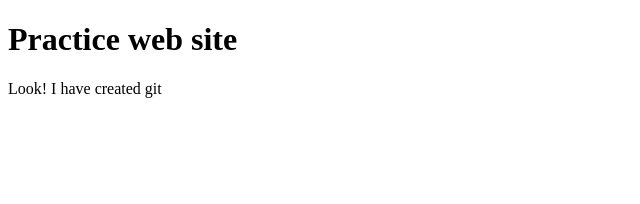
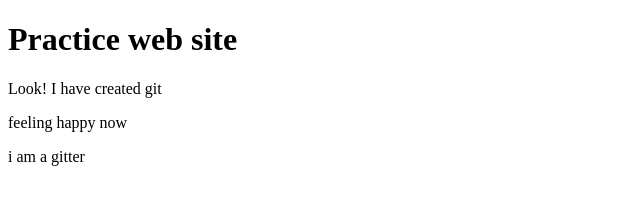
Before and after one commit to mdbinmokhtar/practice-web-site, a plain HTML site: page index.html in a window 1280 px wide. Shown: the whole page, without its empty margins (0-640 px from the left). Drawn offline with Linux system fonts and the light colour scheme.

Commit message:
feeling happy

```diff
--- a/index.html
+++ b/index.html
@@ -8,6 +8,8 @@
 <body>
     <h1>Practice web site</h1>
      <P>Look! I have created git</P>
+     <p>feeling happy now</p>
+     <p>i am a gitter</p>
 
 </body>
 </html>
```
